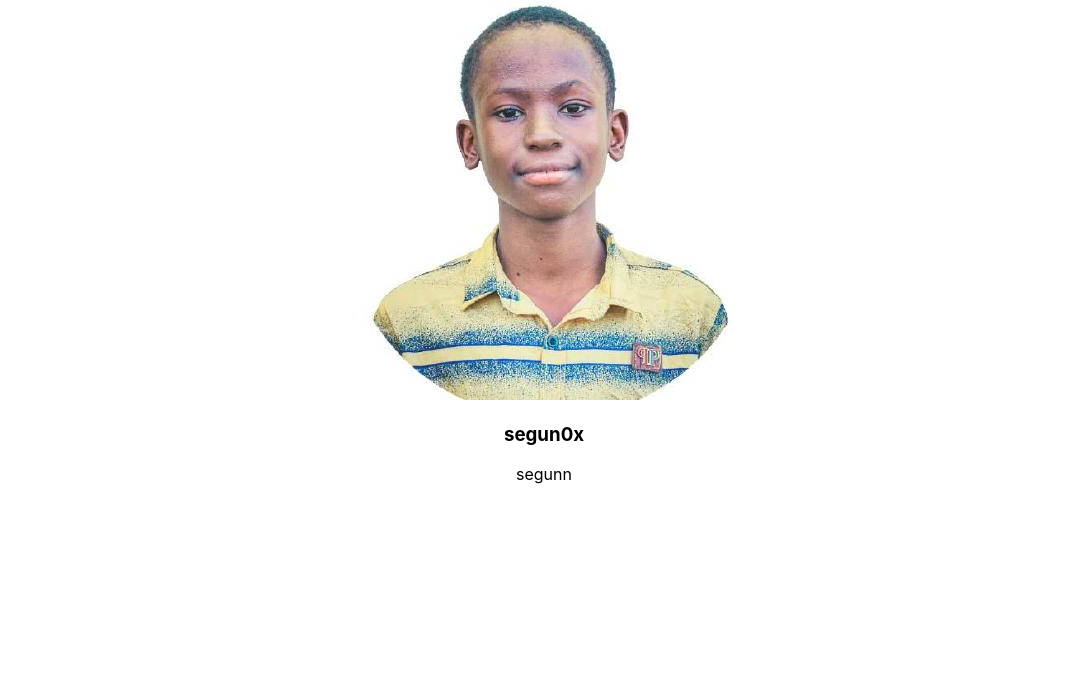
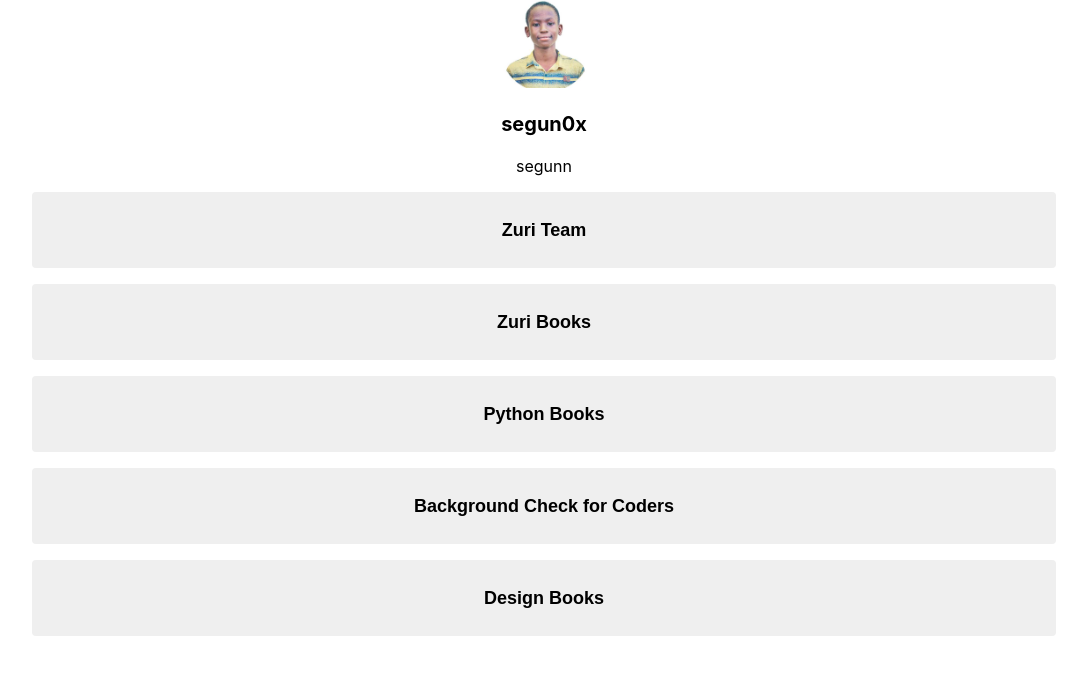
Before and after one commit to lil-dev16/react-profile, a React (Create React App) app: page / in a window 1280 px wide. Shown: the top 674 px of the page, without its empty margins (96-1183 px from the left). Built offline with nearby package versions, Linux system fonts and the light colour scheme; the HTML template or start-up script is replaced by a standard one.

Commit message:
styled main content

```diff
--- a/src/App.js
+++ b/src/App.js
@@ -1,10 +1,10 @@
 import './App.css';
-import Profile from './components/Profile';
+import { Home } from './pages/Home';
 
 function App() {
   return (
     <div className="App">
-    <Profile />
+    <Home />
     </div>
   );
 }
--- a/src/components/Link.jsx
+++ b/src/components/Link.jsx
@@ -1,8 +1,9 @@
 
-function Link() {
+function Link(props) {
   return (
     <div className="link">
-        <p></p>
+        <button id={props.nam}><a href={props.url}>{props.title}</a></button>
+
     </div>
   )
 }
--- a/src/components/Profile.jsx
+++ b/src/components/Profile.jsx
@@ -4,8 +4,8 @@ import Image from '../segun.jfif'
 function Profile() {
   return (
     <div className="profile">
-      <img src={Image} alt="" id="profile__img" />
-      <h3 id="twitter">segun0x</h3>
+      <img src={Image} alt="profile img" id="profile__img"/>
+      <p id="twitter" style={{fontWeight: 700,fontSize: '20px',lineHeeight: '30px'}}>segun0x</p>
       <p id="slack">segunn</p>
     </div>
   )
--- /dev/null
+++ b/src/components/Socials.jsx
@@ -0,0 +1,9 @@
+import React from 'react'
+
+export const Socials = () => {
+  return (
+    <div>
+
+    </div>
+  )
+}
--- a/src/index.css
+++ b/src/index.css
@@ -11,3 +11,31 @@ code {
   font-family: source-code-pro, Menlo, Monaco, Consolas, 'Courier New',
     monospace;
 }
+
+.container{
+  width: 80%;
+  margin: auto;
+}
+
+#profile__img{
+  width: 88px;
+  height: 88px;
+}
+
+.link button{
+  padding: 24px 0;
+  width: 100%;
+  border: none;
+  border-radius: 4px;
+  font-weight: 600;
+  font-size: 18px;
+  line-height: 28px;
+}
+.link button a{
+  text-decoration: none;
+  color: black;
+}
+.links{
+  display: grid;
+  grid-gap: 1rem;
+}
--- /dev/null
+++ b/src/pages/Home.jsx
@@ -0,0 +1,20 @@
+import React from 'react'
+import Profile from '../components/Profile';
+import Link from '../components/Link';
+import { Socials } from '../components/Socials';
+
+export const Home = () => {
+  return (
+    <div className='container'>
+        <Profile />
+        <div className="links">
+        <Link nam="btn__zuri" title="Zuri Team" url="https://training.zuri.team/"/>
+        <Link nam="books" title="Zuri Books" url=" http://books.zuri.team"/>
+        <Link nam="book__python" title="Python Books" url="https://books.zuri.team/python-for-beginners?ref_id=yourslackname"/>
+        <Link nam="pitch" title="Background Check for Coders" url="https://background.zuri.team"/>
+        <Link nam="book__design" title="Design Books" url="https://books.zuri.team/design-rules"/>
+        </div>
+        <Socials />
+    </div>
+  )
+}
```
